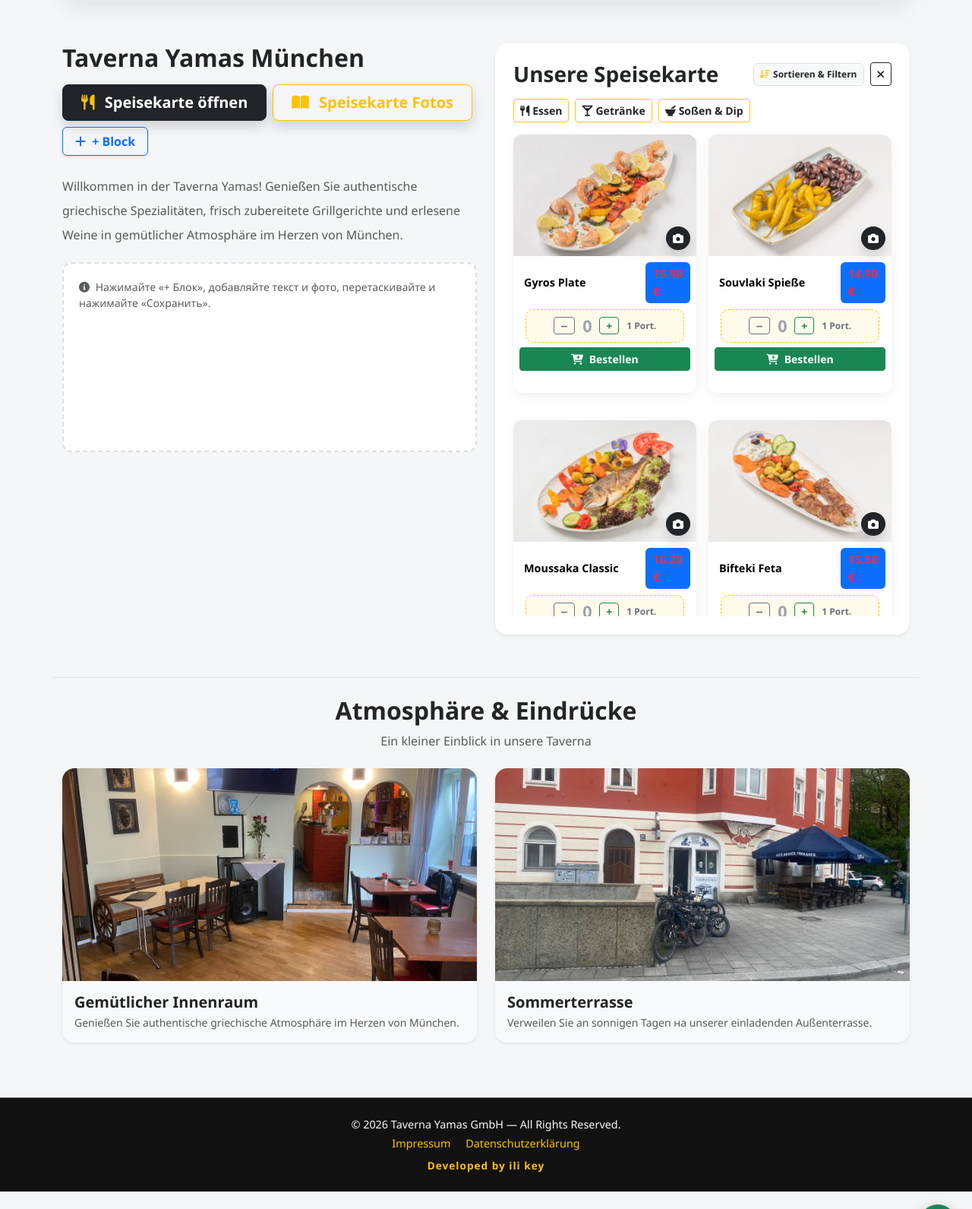
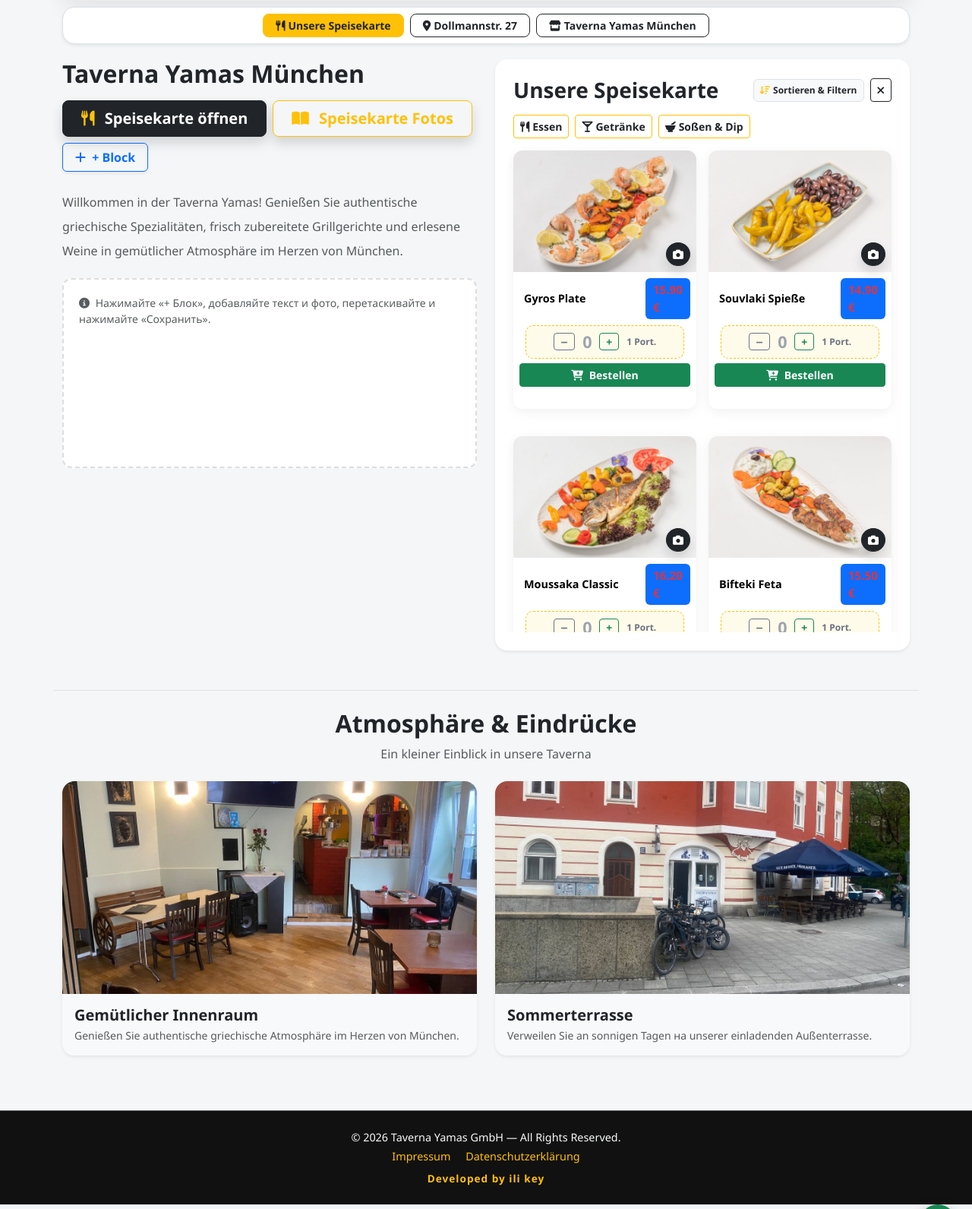
Before and after one commit to leyto2036/ili_key-taverna-, a Flask app: page / in a window 1280 px wide. Shown: the part 891-2482 px from the top of the page at 76% size. Run offline with Flask 3, Linux system fonts and the light colour scheme; data comes from the database, SQL or seed files in the repository; some libraries are stand-ins or nearby versions.

Commit message:
Fix pickup button flow to menu, separate sections, and sort by demand

```diff
--- a/templates/index.html
+++ b/templates/index.html
@@ -78,7 +78,7 @@
             <a href="{{ links.uber }}" target="_blank" rel="noopener noreferrer" class="btn btn-sm fw-bold text-white px-3 py-2 rounded-3 bg-dark">
                 <i class="fas fa-car me-1"></i> Uber Eats
             </a>
-            <button type="button" class="btn btn-success btn-sm fw-bold px-3 py-2 rounded-3" onclick="selectFulfillmentAndOpenCart('pickup')">
+            <button type="button" class="btn btn-success btn-sm fw-bold px-3 py-2 rounded-3" onclick="goToMenuForPickup(event)">
                 <i class="fas fa-walking me-1"></i> {{ t.pickup_title }}
             </button>
         </div>
@@ -123,7 +123,21 @@
 </div>
 
     <!-- Главный блок -->
-    <section class="container my-5 py-2">
+    <div class="container my-2" id="sectionTabsBar">
+    <div class="d-flex flex-wrap gap-2 justify-content-center bg-white p-2 rounded-4 shadow-sm border">
+        <a href="#menuSection" class="btn btn-sm btn-warning fw-bold text-dark px-3 rounded-3" onclick="focusSection('menuSection', event)">
+            <i class="fas fa-utensils me-1"></i>{{ t.menu_title }}
+        </a>
+        <a href="#routeLiveSection" class="btn btn-sm btn-outline-dark fw-bold px-3 rounded-3" onclick="focusSection('routeLiveSection', event)">
+            <i class="fas fa-map-marker-alt me-1"></i>Dollmannstr. 27
+        </a>
+        <a href="#leftColumn" class="btn btn-sm btn-outline-dark fw-bold px-3 rounded-3" onclick="focusSection('leftColumn', event)">
+            <i class="fas fa-store me-1"></i>{{ t.about_title }}
+        </a>
+    </div>
+</div>
+
+<section class="container mt-3 mb-4 py-1" style="margin-top: -12px;">
         <div class="row g-4 align-items-start" id="mainRow">
 
             <!-- Левая колонка -->
```
Also changed, not shown: static/js/main.js (+32 -3 lines).
